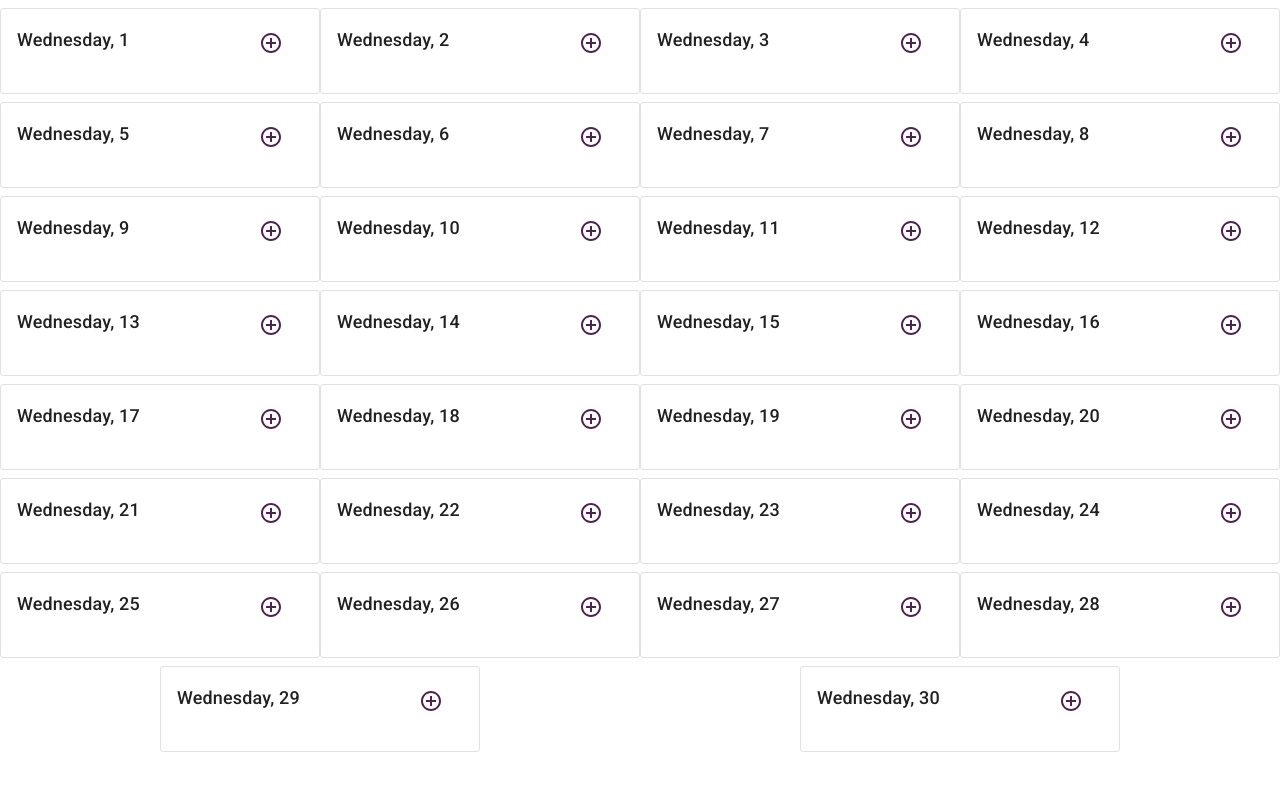
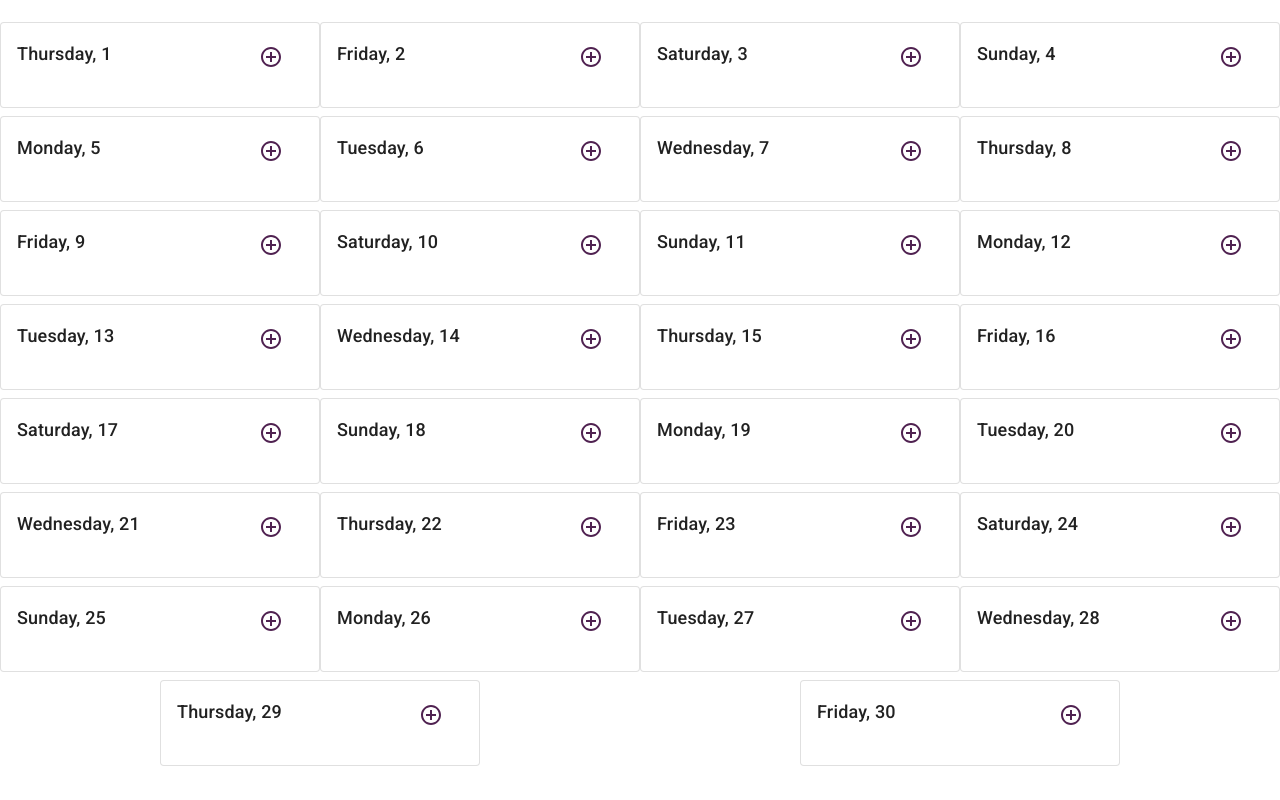
Before and after one commit to spoojler/Employee-Manager, a React (Create React App) app: page /calendar in a window 1280 px wide. Built offline with nearby package versions, Linux system fonts and the light colour scheme.

Commit message:
added display each day of month in calendar page

```diff
--- a/src/common/CalendarCell.tsx
+++ b/src/common/CalendarCell.tsx
@@ -38,6 +38,9 @@ const CalendarCell = (props: CalendarCellProps) => {
       break;
     case 6:
       dayToDisplay = 'Saturday';
+      break;
+    case 7:
+      dayToDisplay = 'Sunday';
       break;
     default:
       dayToDisplay = 'Some day';
--- a/src/common/CalendarMonth.tsx
+++ b/src/common/CalendarMonth.tsx
@@ -8,27 +8,35 @@ interface CalendarMonthProps {
 const calendarBoardStyle = {
   display: 'flex',
   flexWrap: 'wrap',
+  marginTop: '14px',
 };
 
 const CalendarMonth = (props: CalendarMonthProps) => {
+  const currentYear = new Date().getFullYear();
 
-  const getMonthDays = (month: number) => {
-    const currentYear = new Date().getFullYear();
-    return new Date(currentYear, month, 0).getDate();
+  const getMonthDays = (month: number, year: number) => {
+    return new Date(year, month, 0).getDate();
   };
 
-  const daysInMonthArray: number[] = [];
-
+  const daysInMonth: number[] = [];
   for (let i = 1; i <= 12; i++) {
-    const days: number = getMonthDays(i);
-    daysInMonthArray.push(days);
+    const days: number = getMonthDays(i, currentYear);
+    daysInMonth.push(days);
   }
 
   const monthCalendarBoard = (month: number) => {
-    const daysCount = daysInMonthArray[month - 1];
+    const getDayOfWeek = (day: number) => {
+      const dateObject = new Date(currentYear, month, day);
+      return dateObject.getDay();
+    };
+
+    const daysCount = daysInMonth[month - 1];
+
     const calendarCellsArray = [];
     for (let i = 1; i <= daysCount; i++) {
-      const newCalendarCell = <CalendarCell dayOfMonth={i} dayOfWeek={3} />;
+      const newCalendarCell = (
+        <CalendarCell dayOfMonth={i} dayOfWeek={getDayOfWeek(i)} />
+      );
       calendarCellsArray.push(newCalendarCell);
     }
     return calendarCellsArray;
```
